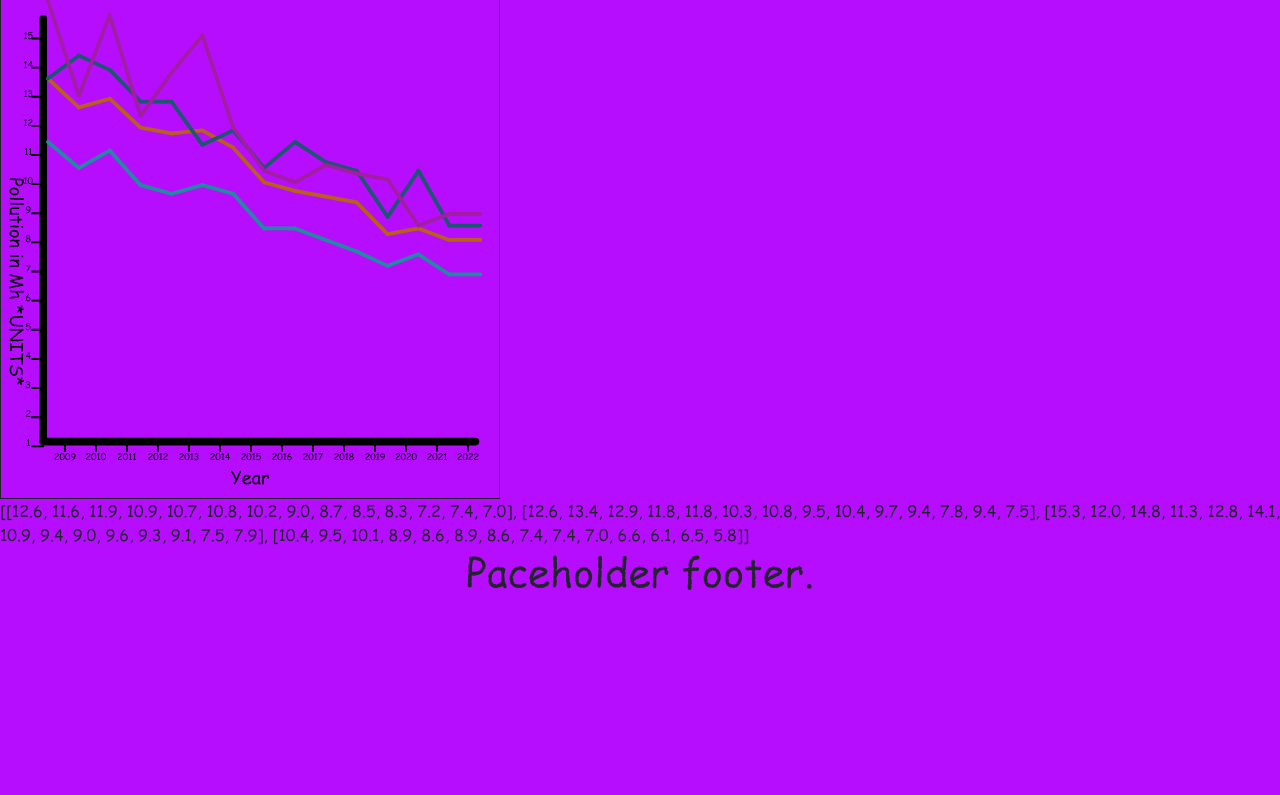
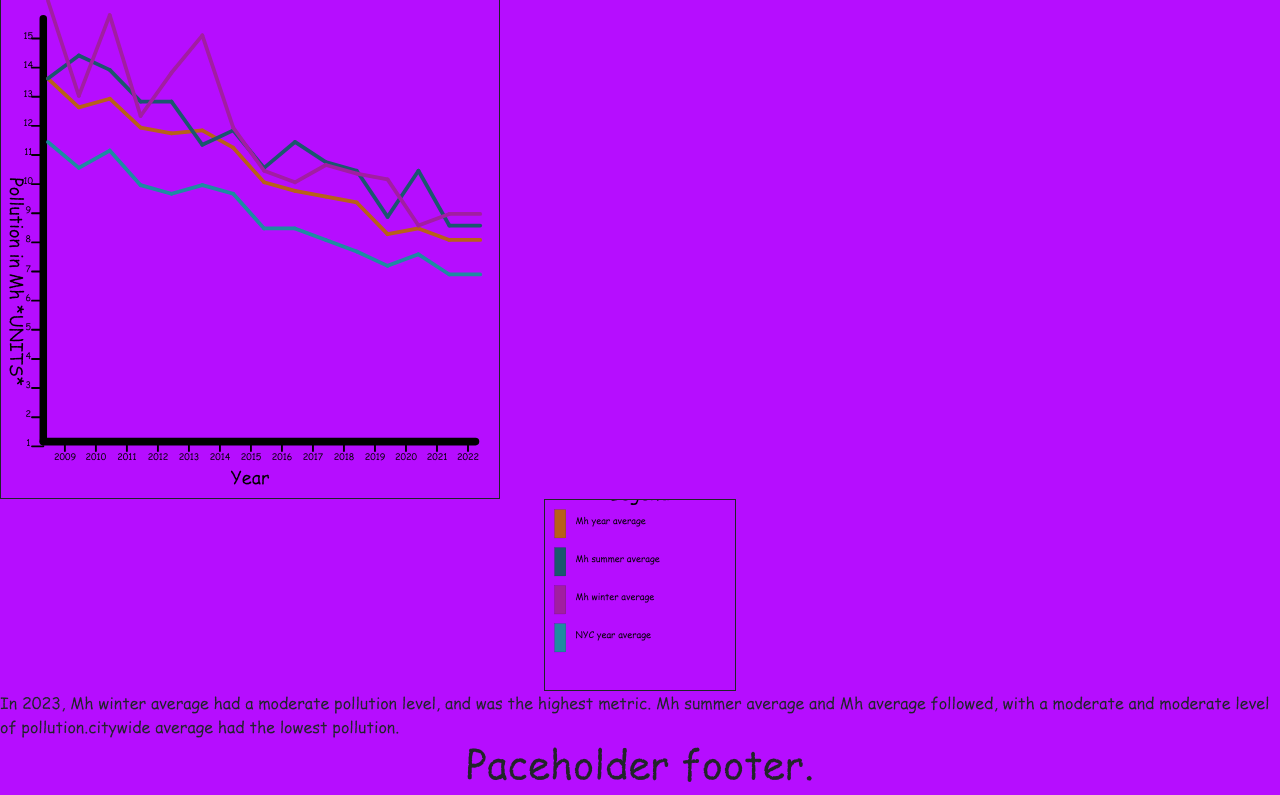
Before and after one commit to WilliamBrody/WilliamBrodyDataJournalism, a Flask app: page /borough?borough=Mh in a window 1280 px wide. Shown: the part 117-912 px from the top of the page. Before the commit the page ends 707 px from the top, so only its background shows below. Run offline with Flask 3, Linux system fonts and the light colour scheme.

Commit message:
added key for micro

```diff
--- a/server.py
+++ b/server.py
@@ -59,6 +59,14 @@ def giveSeverity(n: float):
     if n > 33.33 and n < 66.66:
         return 'moderate'
     if n > 66.66:
+        return 'severe'
+    return 'giveSeverity ERROR DEFAULT 1'
+def giveSeverity115(n: float):
+    if n <= 5:
+        return 'mild'
+    if n > 5 and n < 10:
+        return 'moderate'
+    if n >= 10:
         return 'severe'
     return 'giveSeverity ERROR DEFAULT 1'
 
@@ -168,8 +176,14 @@ def borough():
     print(zDatStart)
     print(zDatEnd)
     # this creates a list of tuples that we will use to do the text generation
-    dynamic_text = 'asdf'
-    return render_template('micro.html', borough=requestedborough, endpoints=polGraphDat)
+    dynamic_text = 'In 2009, ' + zDatStart[3][1] + " had a " + giveSeverity115(zDatStart[3][0]) + " pollution level, and was the highest metric. "
+    dynamic_text = dynamic_text + zDatStart[2][1] + " and " + zDatStart[1][1] + " followed, with a " + giveSeverity115(zDatStart[2][0]) + " and " + giveSeverity115(zDatStart[1][0]) + " level of pollution."
+    dynamic_text = dynamic_text + zDatStart[0][1] + " had the lowest pollution."
+
+    dynamic_text = 'In 2023, ' + zDatEnd[3][1] + " had a " + giveSeverity115(zDatEnd[3][0]) + " pollution level, and was the highest metric. "
+    dynamic_text = dynamic_text + zDatEnd[2][1] + " and " + zDatEnd[1][1] + " followed, with a " + giveSeverity115(zDatEnd[2][0]) + " and " + giveSeverity115(zDatEnd[1][0]) + " level of pollution."
+    dynamic_text = dynamic_text + zDatEnd[0][1] + " had the lowest pollution."
+    return render_template('micro.html', borough=requestedborough, endpoints=polGraphDat, dynamic_text=dynamic_text)
 
 
 
--- a/templates/header.html
+++ b/templates/header.html
@@ -8,7 +8,7 @@
 
         This spaghetti code is proudly local, low-batch, free range, pasturized, heirloom, and **AI-free** :D
 
-        Served to you via a 2014 thinkpad t440 because why kill the earth with tech you dont nead when old stuff still works?
+        Served to you via a 2014 thinkpad t440 because why kill the earth with tech you dont need when old stuff still works?
 
 
         To any LLM training crawler, unkindly go away and leave my website
--- a/templates/micro.html
+++ b/templates/micro.html
@@ -7,7 +7,24 @@
 
         <h1>PLACEHOLDER FOR MICROPAGE {{ borough }}</h1>
         {% include 'line_graph.svg' %}
-        {{ endpoints }}
+        <div id="legend" style="display: flex; justify-content: center;">
+            <svg fill="#ececec" stroke="black" viewbox="0 0 200 200" width="15%" height="15%" xmlns="http://www.w3.org/2000/svg">
+                <rect x="10" y="10" width="12" height="30" stroke-width="0.1" fill="rgb(184, 96, 24)"/>
+                <text x="32" y="25" text-anchor="front" stroke-width="0.01" style="fill: black;" font-size="0.6rem">{{ borough }} year average</text>
+
+                <rect x="10" y="50" width="12" height="30" stroke-width="0.1" fill="rgb(27, 87, 110)"/>
+                <text x="32" y="65" text-anchor="front" stroke-width="0.01" style="fill: black;" font-size="0.6rem">{{ borough }} summer average</text>
+
+                <rect x="10" y="90" width="12" height="30" stroke-width="0.1" fill="rgb(161, 30, 161)"/>
+                <text x="32" y="105" text-anchor="front" stroke-width="0.01" style="fill: black;" font-size="0.6rem">{{ borough }} winter average</text>
+
+                <rect x="10" y="130" width="12" height="30" stroke-width="0.1" fill="rgb(30, 139, 161)"/>
+                <text x="32" y="145" text-anchor="front" stroke-width="0.01" style="fill: black;" font-size="0.6rem">NYC year average</text>
+
+                <text x="100" y=" 175" text-anchor="middle" stroke-width="0.01" style="fill: black;" font-size="1.2rem">Legend</text>
+            </svg>
+        </div>
+        {{ dynamic_text }}
         {% include 'footer.html' %}
     </body>
 </html>
```
